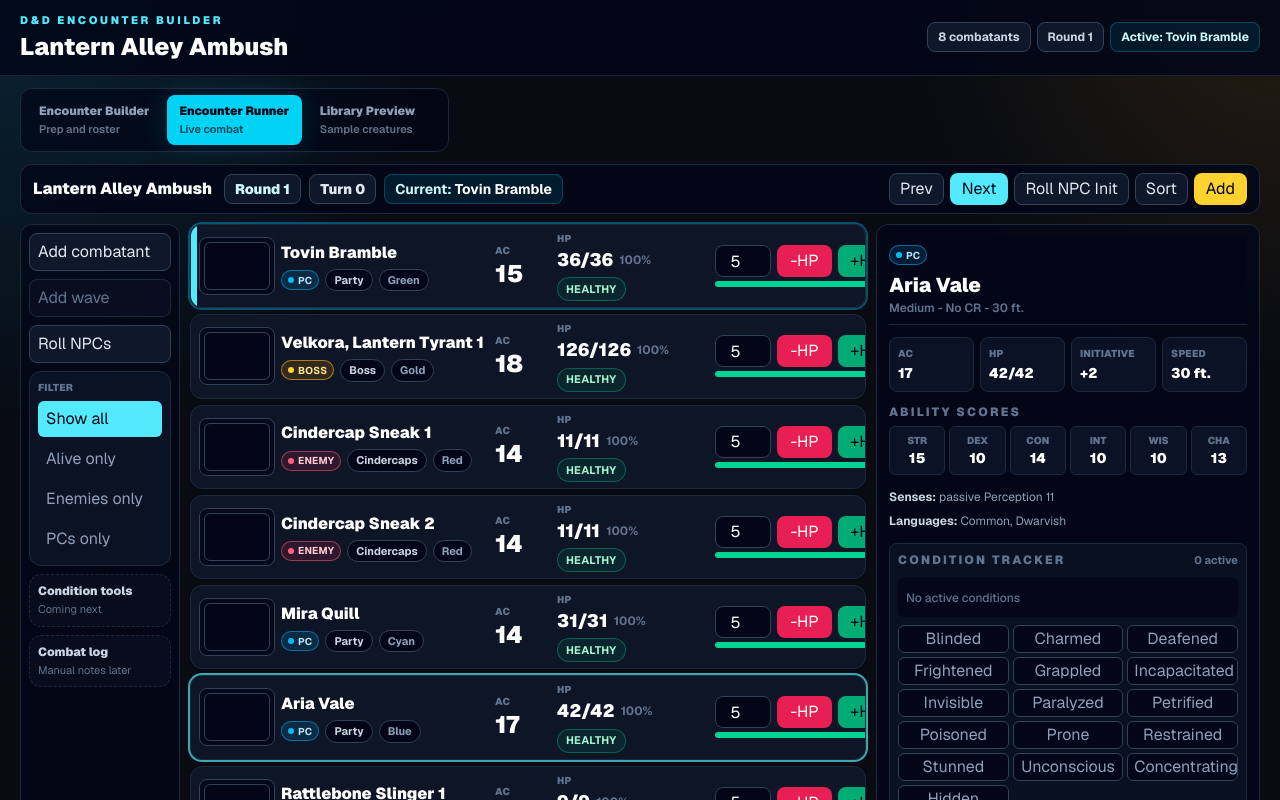
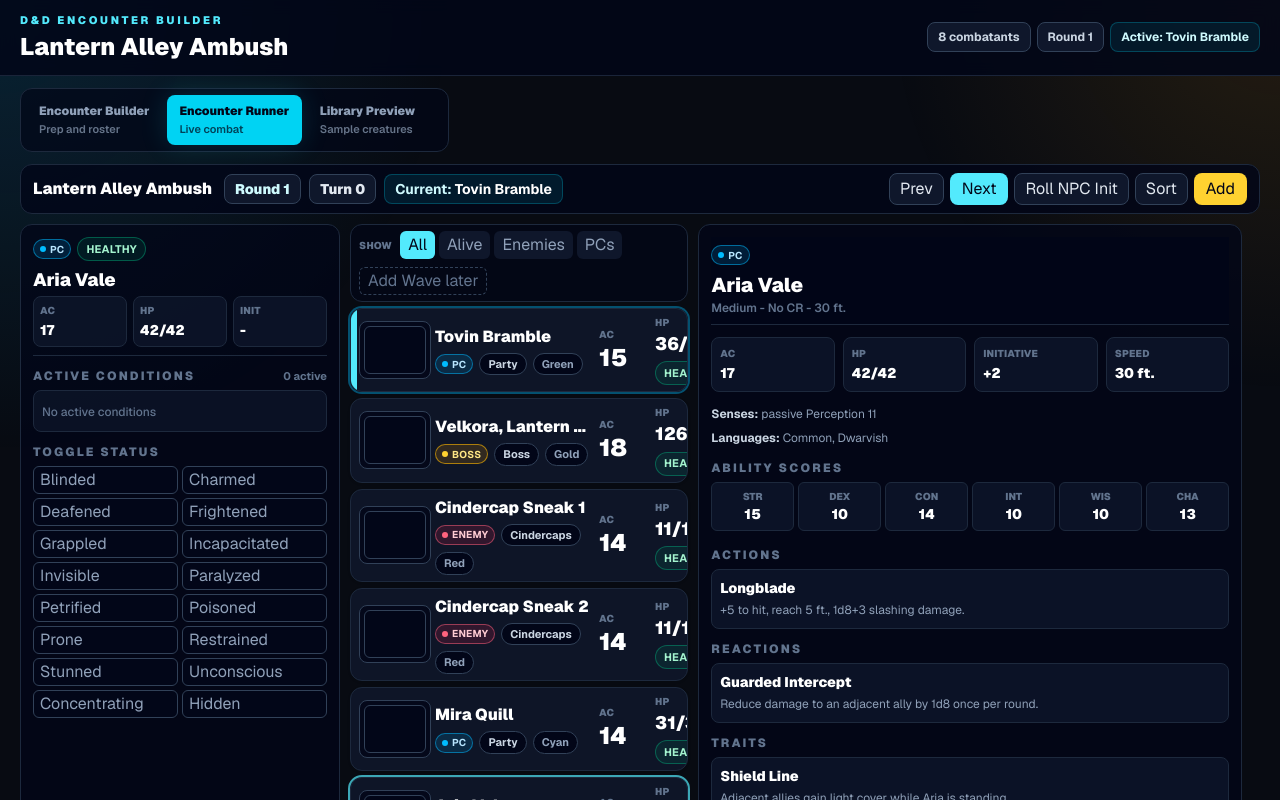
Before and after one commit to dtroms/dnd-encounter-builder, a Next.js app: page / in a window 1280 px wide. Both pictures are taken after a click on the button "Launch Runner". Shown: the top 800 px of the page. Built offline with nearby package versions, Linux system fonts and the light colour scheme.

Commit message:
Checkpoint before lair action and runner cleanup pass

```diff
--- a/src/components/encounter/combatant-card.tsx
+++ b/src/components/encounter/combatant-card.tsx
@@ -45,7 +45,7 @@
       {active ? (
         <div className="absolute inset-y-0 left-0 w-1.5 bg-cyan-300" />
       ) : null}
-      <div className="grid items-center gap-1.5 xl:grid-cols-[4.75rem_minmax(13rem,1fr)_3.5rem_21rem_4.25rem_0.65rem]">
+      <div className="grid items-center gap-1 xl:grid-cols-[4.5rem_minmax(10rem,0.9fr)_3.25rem_18.5rem_4rem_0.6rem]">
         <button
           className="rounded-lg border border-slate-700 bg-slate-950/80 p-1 text-left"
           type="button"
@@ -92,7 +92,7 @@
           </strong>
         </button>
 
-        <div className="grid grid-cols-[9.5rem_1fr] items-center gap-1.5">
+        <div className="grid grid-cols-[8.25rem_1fr] items-center gap-1">
           <button className="text-left" type="button" onClick={onSelect}>
             <span className="block text-[10px] font-black uppercase tracking-wide text-slate-500">
               HP
--- /dev/null
+++ b/src/components/encounter/condition-tracker-panel.tsx
@@ -0,0 +1,123 @@
+import type {
+  CombatantCondition,
+  EncounterCombatant,
+} from "@/lib/encounter/types";
+import { getHpStatus } from "@/lib/encounter/hp";
+import { ConditionBadges } from "./condition-badges";
+import { EmptyState } from "./empty-state";
+import { StatusBadge } from "./status-badge";
+import { TypeBadge } from "./type-badge";
+
+const conditionOptions: CombatantCondition[] = [
+  "blinded",
+  "charmed",
+  "deafened",
+  "frightened",
+  "grappled",
+  "incapacitated",
+  "invisible",
+  "paralyzed",
+  "petrified",
+  "poisoned",
+  "prone",
+  "restrained",
+  "stunned",
+  "unconscious",
+  "concentrating",
+  "hidden",
+];
+
+type ConditionTrackerPanelProps = {
+  combatant: EncounterCombatant | null;
+  onToggleCondition: (condition: CombatantCondition) => void;
+};
+
+export function ConditionTrackerPanel({
+  combatant,
+  onToggleCondition,
+}: ConditionTrackerPanelProps) {
+  if (!combatant) {
+    return (
+      <aside className="rounded-xl border border-slate-800 bg-slate-950/75 p-3 xl:sticky xl:top-3">
+        <EmptyState
+          detail="Click a combatant row to manage its conditions and statuses here."
+          title="Condition Tracker"
+        />
+      </aside>
+    );
+  }
+
+  const hpStatus = getHpStatus(combatant.currentHp, combatant.maxHp);
+
+  return (
+    <aside className="rounded-xl border border-slate-800 bg-slate-950/75 p-3 xl:sticky xl:top-3 xl:max-h-[calc(100vh-1.5rem)] xl:overflow-auto">
+      <div className="border-b border-slate-800 pb-2">
+        <div className="flex flex-wrap items-center gap-1.5">
+          <TypeBadge type={combatant.type} />
+          <StatusBadge status={hpStatus} />
+        </div>
+        <h2 className="mt-2 text-lg font-black leading-tight text-white">
+          {combatant.displayName}
+        </h2>
+        <div className="mt-1 grid grid-cols-3 gap-1.5">
+          <MiniStat label="AC" value={String(combatant.armorClass)} />
+          <MiniStat label="HP" value={`${combatant.currentHp}/${combatant.maxHp}`} />
+          <MiniStat
+            label="Init"
+            value={combatant.initiative === null ? "-" : String(combatant.initiative)}
+          />
+        </div>
+      </div>
+
+      <section className="mt-3">
+        <div className="flex items-center justify-between gap-2">
+          <h3 className="panel-heading">Active Conditions</h3>
+          <span className="text-[11px] font-bold text-slate-500">
+            {combatant.conditions.length} active
+          </span>
+        </div>
+        <div className="mt-1.5 rounded-lg border border-slate-800 bg-slate-900/70 p-2">
+          <ConditionBadges
+            conditions={combatant.conditions}
+            emptyLabel="No active conditions"
+          />
+        </div>
+      </section>
+
+      <section className="mt-3">
+        <h3 className="panel-heading">Toggle Status</h3>
+        <div className="mt-1.5 grid grid-cols-2 gap-1">
+          {conditionOptions.map((condition) => {
+            const active = combatant.conditions.includes(condition);
+
+            return (
+              <button
+                className={`h-7 rounded-md border px-1.5 text-left text-[11px] font-bold capitalize transition ${
+                  active
+                    ? "border-cyan-300 bg-cyan-300 text-slate-950"
+                    : "border-slate-700 bg-slate-950 text-slate-400 hover:border-slate-500 hover:text-white"
+                }`}
+                key={condition}
+                type="button"
+                onClick={() => onToggleCondition(condition)}
+              >
+                {condition}
+              </button>
+            );
+          })}
+        </div>
+      </section>
+    </aside>
+  );
+}
+
+function MiniStat({ label, value }: { label: string; value: string }) {
+  return (
+    <div className="rounded-lg border border-slate-800 bg-slate-900/75 p-1.5">
+      <p className="text-[10px] font-black uppercase tracking-wide text-slate-500">
+        {label}
+      </p>
+      <p className="mt-0.5 truncate text-sm font-black text-white">{value}</p>
+    </div>
+  );
+}
--- a/src/components/encounter/encounter-runner.tsx
+++ b/src/components/encounter/encounter-runner.tsx
@@ -6,10 +6,10 @@
   EncounterCombatant,
 } from "@/lib/encounter/types";
 import { AddCombatantPanel } from "./add-combatant-panel";
+import { ConditionTrackerPanel } from "./condition-tracker-panel";
 import { InitiativeList, type RunnerFilter } from "./initiative-list";
 import { RunnerToolbar } from "./runner-toolbar";
 import { StatBlockPanel } from "./stat-block-panel";
-import { UtilityRail } from "./utility-rail";
 
 type EncounterRunnerProps = {
   encounterName: string;
@@ -89,15 +89,20 @@
         <AddCombatantPanel compact templates={templates} onAdd={onAdd} />
       ) : null}
 
-      <div className="grid gap-2.5 xl:grid-cols-[10rem_minmax(0,1fr)_24rem]">
-        <UtilityRail
-          addPanelOpen={addPanelOpen}
-          filter={runnerFilter}
-          onFilterChange={onFilterChange}
-          onRoll={onRollEligible}
-          onToggleAddPanel={onToggleAddPanel}
+      <div className="grid gap-2.5 xl:grid-cols-[20rem_minmax(0,0.95fr)_34rem]">
+        <ConditionTrackerPanel
+          combatant={selectedCombatant}
+          onToggleCondition={(condition) => {
+            if (selectedCombatant) {
+              onToggleCondition(selectedCombatant.combatantId, condition);
+            }
+          }}
         />
         <main className="min-w-0">
+          <RunnerControlStrip
+            filter={runnerFilter}
+            onFilterChange={onFilterChange}
+          />
           <InitiativeList
             activeCombatantId={activeCombatantId}
             combatants={combatants}
@@ -110,15 +115,53 @@
             onSelect={onSelect}
           />
         </main>
-        <StatBlockPanel
-          combatant={selectedCombatant}
-          onToggleCondition={(condition) => {
-            if (selectedCombatant) {
-              onToggleCondition(selectedCombatant.combatantId, condition);
-            }
-          }}
-        />
+        <StatBlockPanel combatant={selectedCombatant} />
       </div>
     </div>
   );
 }
+
+const filterOptions: Array<{ key: RunnerFilter; label: string }> = [
+  { key: "all", label: "All" },
+  { key: "alive", label: "Alive" },
+  { key: "enemies", label: "Enemies" },
+  { key: "pcs", label: "PCs" },
+];
+
+function RunnerControlStrip({
+  filter,
+  onFilterChange,
+}: {
+  filter: RunnerFilter;
+  onFilterChange: (filter: RunnerFilter) => void;
+}) {
+  return (
+    <section className="mb-1.5 flex flex-wrap items-center justify-between gap-2 rounded-xl border border-slate-800 bg-slate-950/70 px-2 py-1.5">
+      <div className="flex flex-wrap items-center gap-1">
+        <span className="mr-1 text-[10px] font-black uppercase tracking-wide text-slate-500">
+          Show
+        </span>
+        {filterOptions.map((item) => (
+          <button
+            className={`h-7 rounded-md px-2 text-xs font-black transition ${
+              filter === item.key
+                ? "bg-cyan-300 text-slate-950"
+                : "bg-slate-900 text-slate-400 hover:text-white"
+            }`}
+            key={item.key}
+            type="button"
+            onClick={() => onFilterChange(item.key)}
+          >
+            {item.label}
+          </button>
+        ))}
+      </div>
+      <button
+        className="h-7 rounded-md border border-dashed border-slate-700 px-2 text-xs font-bold text-slate-500"
+        type="button"
+      >
+        Add Wave later
+      </button>
+    </section>
+  );
+}
--- a/src/components/encounter/stat-block-panel.tsx
+++ b/src/components/encounter/stat-block-panel.tsx
@@ -1,42 +1,17 @@
 import type {
   AbilityScores,
-  CombatantCondition,
   EncounterCombatant,
   StatBlockAction,
   StatBlockTrait,
 } from "@/lib/encounter/types";
-import { ConditionBadges } from "./condition-badges";
 import { EmptyState } from "./empty-state";
 import { TypeBadge } from "./type-badge";
 
 type StatBlockPanelProps = {
   combatant: EncounterCombatant | null;
-  onToggleCondition: (condition: CombatantCondition) => void;
 };
 
-const conditionOptions: CombatantCondition[] = [
-  "blinded",
-  "charmed",
-  "deafened",
-  "frightened",
-  "grappled",
-  "incapacitated",
-  "invisible",
-  "paralyzed",
-  "petrified",
-  "poisoned",
-  "prone",
-  "restrained",
-  "stunned",
-  "unconscious",
-  "concentrating",
-  "hidden",
-];
-
-export function StatBlockPanel({
-  combatant,
-  onToggleCondition,
-}: StatBlockPanelProps) {
+export function StatBlockPanel({ combatant }: StatBlockPanelProps) {
   if (!combatant) {
     return (
       <EmptyState
@@ -61,7 +36,7 @@
         </div>
       </div>
 
-      <div className="mt-3 grid grid-cols-4 gap-1.5">
+      <div className="mt-3 grid grid-cols-4 gap-2">
         <Stat label="AC" value={String(combatant.armorClass)} />
         <Stat label="HP" value={`${combatant.currentHp}/${combatant.maxHp}`} />
         <Stat
@@ -70,8 +45,6 @@
         />
         <Stat label="Speed" value={combatant.speed} />
       </div>
-
-      <AbilityGrid scores={combatant.abilityScores} />
 
       <div className="mt-3 grid gap-1 text-xs leading-5 text-slate-400">
         <p>
@@ -84,42 +57,7 @@
         </p>
       </div>
 
-      <section className="mt-3 rounded-lg border border-slate-800 bg-slate-900/60 p-2">
-        <div className="flex items-center justify-between gap-2">
-          <h3 className="panel-heading">Condition Tracker</h3>
-          <span className="text-[11px] font-bold text-slate-500">
-            {combatant.conditions.length} active
-          </span>
-        </div>
-
-        <div className="mt-2 rounded-md bg-slate-950/80 p-2">
-          <ConditionBadges
-            conditions={combatant.conditions}
-            emptyLabel="No active conditions"
-          />
-        </div>
-
-        <div className="mt-2 grid grid-cols-2 gap-1 sm:grid-cols-3">
-          {conditionOptions.map((condition) => {
-            const active = combatant.conditions.includes(condition);
-
-            return (
-              <button
-                className={`h-7 rounded-md border px-1.5 text-[11px] font-bold capitalize transition ${
-                  active
-                    ? "border-cyan-300 bg-cyan-300 text-slate-950"
-                    : "border-slate-700 bg-slate-950 text-slate-400 hover:border-slate-500 hover:text-white"
-                }`}
-                key={condition}
-                type="button"
-                onClick={() => onToggleCondition(condition)}
-              >
-                {condition}
-              </button>
-            );
-          })}
-        </div>
-      </section>
+      <AbilityGrid scores={combatant.abilityScores} />
 
       <div className="mt-4 grid gap-3">
         <DetailList items={combatant.actions} title="Actions" />
```
